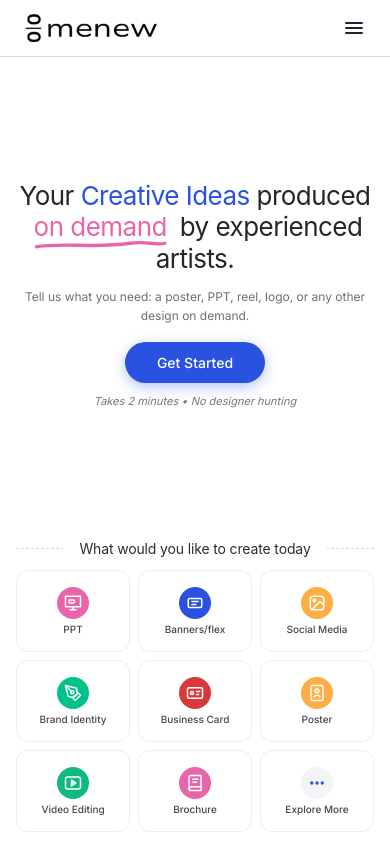
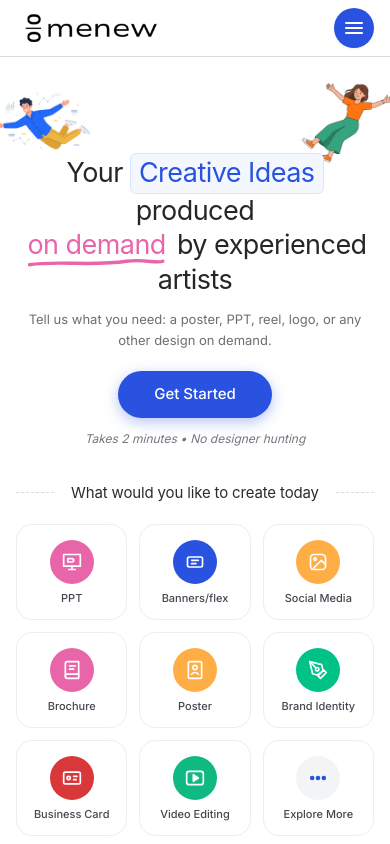
Before and after one commit to karthikreddi2016/menew, a Next.js app: page / in a window 390 px wide. Shown: the top 844 px of the page. Built offline with nearby package versions, Linux system fonts and the light colour scheme; no server answers.

Commit message:
style: align mobile landing page header, hero section, and create today service grid with reference design

```diff
--- a/components/layout/NavbarClient.tsx
+++ b/components/layout/NavbarClient.tsx
@@ -107,7 +107,7 @@ export function NavbarClient({ isLoggedIn, isAdmin = false }: { isLoggedIn: bool
 
         {/* Hamburger — mobile */}
         <button
-          className="flex md:hidden h-10 w-10 items-center justify-center rounded-lg transition-colors hover:bg-black/5"
+          className="flex md:hidden h-10 w-10 items-center justify-center rounded-full bg-[#2952E1] text-white shadow-xs hover:bg-[#1e42c7] transition-all"
           onClick={() => setMenuOpen((v) => !v)}
           aria-label={menuOpen ? "Close menu" : "Open menu"}
         >
--- a/components/sections/CreateTodaySection.tsx
+++ b/components/sections/CreateTodaySection.tsx
@@ -6,7 +6,7 @@ const items = [
     name: "PPT",
     bgColor: "bg-[#E865AA]",
     icon: (
-      <svg width="18" height="18" viewBox="0 0 24 24" fill="none" stroke="currentColor" strokeWidth="2" strokeLinecap="round" strokeLinejoin="round">
+      <svg width="20" height="20" viewBox="0 0 24 24" fill="none" stroke="currentColor" strokeWidth="2" strokeLinecap="round" strokeLinejoin="round">
         <path d="M2 3h20v14H2z" />
         <path d="M8 21h8" />
         <path d="M12 17v4" />
@@ -18,7 +18,7 @@ const items = [
     name: "Banners/flex",
     bgColor: "bg-[#2952E1]",
     icon: (
-      <svg width="18" height="18" viewBox="0 0 24 24" fill="none" stroke="currentColor" strokeWidth="2" strokeLinecap="round" strokeLinejoin="round">
+      <svg width="20" height="20" viewBox="0 0 24 24" fill="none" stroke="currentColor" strokeWidth="2" strokeLinecap="round" strokeLinejoin="round">
         <rect x="3" y="6" width="18" height="12" rx="2" />
         <line x1="8" y1="10" x2="16" y2="10" />
         <line x1="8" y1="14" x2="13" y2="14" />
@@ -29,7 +29,7 @@ const items = [
     name: "Social Media",
     bgColor: "bg-[#FFAE45]",
     icon: (
-      <svg width="18" height="18" viewBox="0 0 24 24" fill="none" stroke="currentColor" strokeWidth="2" strokeLinecap="round" strokeLinejoin="round">
+      <svg width="20" height="20" viewBox="0 0 24 24" fill="none" stroke="currentColor" strokeWidth="2" strokeLinecap="round" strokeLinejoin="round">
         <rect x="3" y="3" width="18" height="18" rx="4" />
         <circle cx="8.5" cy="8.5" r="1.5" />
         <polyline points="21 15 16 10 5 21" />
@@ -37,10 +37,33 @@ const items = [
     ),
   },
   {
+    name: "Brochure",
+    bgColor: "bg-[#E865AA]",
+    icon: (
+      <svg width="20" height="20" viewBox="0 0 24 24" fill="none" stroke="currentColor" strokeWidth="2" strokeLinecap="round" strokeLinejoin="round">
+        <path d="M4 19.5A2.5 2.5 0 0 1 6.5 17H20" />
+        <path d="M6.5 2H20v20H6.5A2.5 2.5 0 0 1 4 19.5v-15A2.5 2.5 0 0 1 6.5 2z" />
+        <line x1="9" y1="7" x2="16" y2="7" />
+        <line x1="9" y1="11" x2="14" y2="11" />
+      </svg>
+    ),
+  },
+  {
+    name: "Poster",
+    bgColor: "bg-[#FFAE45]",
+    icon: (
+      <svg width="20" height="20" viewBox="0 0 24 24" fill="none" stroke="currentColor" strokeWidth="2" strokeLinecap="round" strokeLinejoin="round">
+        <path d="M6 2h12a2 2 0 0 1 2 2v16a2 2 0 0 1-2 2H6a2 2 0 0 1-2-2V4a2 2 0 0 1 2-2z" />
+        <circle cx="12" cy="9" r="2.5" />
+        <path d="M8 17s1.5-2 4-2 4 2 4 2" />
+      </svg>
+    ),
+  },
+  {
     name: "Brand Identity",
     bgColor: "bg-[#00C288]",
     icon: (
-      <svg width="18" height="18" viewBox="0 0 24 24" fill="none" stroke="currentColor" strokeWidth="2" strokeLinecap="round" strokeLinejoin="round">
+      <svg width="20" height="20" viewBox="0 0 24 24" fill="none" stroke="currentColor" strokeWidth="2" strokeLinecap="round" strokeLinejoin="round">
         <path d="M12 19l7-7 3 3-7 7-3-3z" />
         <path d="M18 13l-1.5-7.5L2 2l3.5 14.5L11 18l7-5z" />
         <path d="M2 2l7.586 7.586" />
@@ -52,7 +75,7 @@ const items = [
     name: "Business Card",
     bgColor: "bg-[#D9383A]",
     icon: (
-      <svg width="18" height="18" viewBox="0 0 24 24" fill="none" stroke="currentColor" strokeWidth="2" strokeLinecap="round" strokeLinejoin="round">
+      <svg width="20" height="20" viewBox="0 0 24 24" fill="none" stroke="currentColor" strokeWidth="2" strokeLinecap="round" strokeLinejoin="round">
         <rect x="2" y="5" width="20" height="14" rx="2" />
         <circle cx="8" cy="12" r="2" />
         <path d="M14 10h4" />
@@ -61,35 +84,12 @@ const items = [
     ),
   },
   {
-    name: "Poster",
-    bgColor: "bg-[#FFAE45]",
-    icon: (
-      <svg width="18" height="18" viewBox="0 0 24 24" fill="none" stroke="currentColor" strokeWidth="2" strokeLinecap="round" strokeLinejoin="round">
-        <path d="M6 2h12a2 2 0 0 1 2 2v16a2 2 0 0 1-2 2H6a2 2 0 0 1-2-2V4a2 2 0 0 1 2-2z" />
-        <circle cx="12" cy="9" r="2.5" />
-        <path d="M8 17s1.5-2 4-2 4 2 4 2" />
-      </svg>
-    ),
-  },
-  {
     name: "Video Editing",
     bgColor: "bg-[#10B981]",
     icon: (
-      <svg width="18" height="18" viewBox="0 0 24 24" fill="none" stroke="currentColor" strokeWidth="2" strokeLinecap="round" strokeLinejoin="round">
+      <svg width="20" height="20" viewBox="0 0 24 24" fill="none" stroke="currentColor" strokeWidth="2" strokeLinecap="round" strokeLinejoin="round">
         <rect x="2" y="4" width="20" height="16" rx="3" />
         <polygon points="10 8 16 12 10 16 10 8" fill="currentColor" />
-      </svg>
-    ),
-  },
-  {
-    name: "Brochure",
-    bgColor: "bg-[#E865AA]",
-    icon: (
-      <svg width="18" height="18" viewBox="0 0 24 24" fill="none" stroke="currentColor" strokeWidth="2" strokeLinecap="round" strokeLinejoin="round">
-        <path d="M4 19.5A2.5 2.5 0 0 1 6.5 17H20" />
-        <path d="M6.5 2H20v20H6.5A2.5 2.5 0 0 1 4 19.5v-15A2.5 2.5 0 0 1 6.5 2z" />
-        <line x1="9" y1="7" x2="16" y2="7" />
-        <line x1="9" y1="11" x2="14" y2="11" />
       </svg>
     ),
   },
@@ -97,10 +97,10 @@ const items = [
     name: "Explore More",
     bgColor: "bg-[#F3F4F6] text-[#2952E1]",
     icon: (
-      <svg width="18" height="18" viewBox="0 0 24 24" fill="none" stroke="#2952E1" strokeWidth="2.5" strokeLinecap="round" strokeLinejoin="round">
-        <circle cx="5" cy="12" r="1" fill="#2952E1" />
-        <circle cx="12" cy="12" r="1" fill="#2952E1" />
-        <circle cx="19" cy="12" r="1" fill="#2952E1" />
+      <svg width="20" height="20" viewBox="0 0 24 24" fill="none" stroke="#2952E1" strokeWidth="2.5" strokeLinecap="round" strokeLinejoin="round">
+        <circle cx="5" cy="12" r="1.5" fill="#2952E1" />
+        <circle cx="12" cy="12" r="1.5" fill="#2952E1" />
+        <circle cx="19" cy="12" r="1.5" fill="#2952E1" />
       </svg>
     ),
   },
@@ -108,41 +108,41 @@ const items = [
 
 export function CreateTodaySection() {
   return (
-    <section className="shrink-0 bg-white pb-3 pt-1 px-4 sm:px-8 max-w-[1360px] mx-auto w-full">
+    <section className="shrink-0 bg-white pb-6 pt-2 px-4 sm:px-8 max-w-[1360px] mx-auto w-full">
       {/* Dashed divider line with header text */}
-      <div className="relative flex items-center justify-center mb-2.5 sm:mb-3">
+      <div className="relative flex items-center justify-center mb-5 sm:mb-6">
         <div className="absolute inset-0 flex items-center" aria-hidden="true">
           <div className="w-full border-t border-dashed border-[#D9D9D9]" />
         </div>
         <div className="relative bg-white px-4">
-          <span className="font-serif text-[14px] sm:text-[17px] text-[#2C2C2C] font-normal tracking-[-0.01em]">
+          <span className="font-serif text-[15px] sm:text-[18px] text-[#2C2C2C] font-normal tracking-[-0.01em]">
             What would you like to create today
           </span>
         </div>
       </div>
 
-      {/* Grid of 9 circular icon cards in a single row */}
-      <div className="grid grid-cols-3 sm:grid-cols-9 gap-2 sm:gap-2.5 justify-items-center">
+      {/* Grid of 9 circular icon cards in a 3x3 layout on mobile and 9 columns on desktop */}
+      <div className="grid grid-cols-3 sm:grid-cols-9 gap-3 sm:gap-3.5 justify-items-center">
         {items.map((item) => {
           const serviceSlug = QUICK_SERVICE_MAP[item.name] || "graphic_design";
           let href = `/order?service=${serviceSlug}`;
           if (item.name === "Explore More") href = "/services";
           else if (item.name === "PPT") href = "/services/ppt";
           else if (item.name === "Video Editing") href = "/services/video-editing";
-          else if (item.name === "Logo / Identity") href = "/services/branding";
+          else if (item.name === "Brand Identity") href = "/services/branding";
 
           return (
             <Link
               key={item.name}
               href={href}
-              className="group flex flex-col items-center justify-center rounded-[12px] border border-[#EDEDED] bg-white p-2 w-full h-[82px] sm:h-[92px] transition-all hover:border-[#2952E1]/40 hover:shadow-md hover:-translate-y-0.5"
+              className="group flex flex-col items-center justify-center rounded-[16px] border border-[#EDEDED] bg-white p-2.5 w-full h-[96px] sm:h-[104px] transition-all hover:border-[#2952E1]/40 hover:shadow-md hover:-translate-y-0.5"
             >
               <div
-                className={`w-8 h-8 sm:w-9 sm:h-9 rounded-full flex items-center justify-center text-white transition-transform group-hover:scale-105 ${item.bgColor}`}
+                className={`w-11 h-11 sm:w-12 sm:h-12 rounded-full flex items-center justify-center text-white transition-transform group-hover:scale-105 ${item.bgColor}`}
               >
                 {item.icon}
               </div>
-              <p className="mt-1 text-center font-inter text-[10px] sm:text-[11px] font-medium leading-tight text-[#49454f] group-hover:text-[#2952E1] truncate w-full">
+              <p className="mt-2 text-center font-inter text-[11px] font-medium leading-tight text-[#49454f] group-hover:text-[#2952E1] truncate w-full">
                 {item.name}
               </p>
             </Link>
--- a/components/sections/HeroSection.tsx
+++ b/components/sections/HeroSection.tsx
@@ -3,9 +3,9 @@ import Image from "next/image";
 
 export function HeroSection() {
   return (
-    <section className="relative flex-1 flex flex-col items-center justify-center bg-white px-4 py-2 sm:py-4 min-h-0 overflow-hidden">
+    <section className="relative flex-1 flex flex-col items-center justify-center bg-white px-4 pt-12 pb-6 md:py-6 min-h-0 overflow-hidden">
       {/* Left flying illustration */}
-      <div className="absolute left-[-20px] lg:left-[10px] xl:left-[40px] top-1/2 -translate-y-1/2 w-[160px] md:w-[220px] lg:w-[270px] xl:w-[320px] pointer-events-none z-10 hidden md:block select-none">
+      <div className="absolute left-[-15px] sm:left-[10px] xl:left-[40px] top-2 sm:top-1/2 sm:-translate-y-1/2 w-[115px] sm:w-[180px] md:w-[220px] lg:w-[270px] xl:w-[320px] pointer-events-none z-10 select-none">
         <Image
           src="/images/hero-left-flying.png"
           alt="Illustration left"
@@ -17,7 +17,7 @@ export function HeroSection() {
       </div>
 
       {/* Right flying illustration */}
-      <div className="absolute right-[-20px] lg:right-[10px] xl:right-[40px] top-1/2 -translate-y-1/2 w-[160px] md:w-[220px] lg:w-[270px] xl:w-[320px] pointer-events-none z-10 hidden md:block select-none">
+      <div className="absolute right-[-15px] sm:right-[10px] xl:right-[40px] top-2 sm:top-1/2 sm:-translate-y-1/2 w-[115px] sm:w-[180px] md:w-[220px] lg:w-[270px] xl:w-[320px] pointer-events-none z-10 select-none">
         <Image
           src="/images/hero-right-flying.png"
           alt="Illustration right"
@@ -29,20 +29,20 @@ export function HeroSection() {
       </div>
 
       {/* Hero content container */}
-      <div className="relative z-20 max-w-[780px] mx-auto text-center my-auto">
+      <div className="relative z-20 max-w-[780px] mx-auto text-center mt-12 sm:my-auto">
         {/* Main Headline */}
-        <h1 className="font-serif text-[26px] sm:text-[36px] md:text-[42px] lg:text-[48px] xl:text-[52px] leading-[1.22] text-[#262626] font-normal tracking-[-0.02em]">
+        <h1 className="font-serif text-[27px] sm:text-[36px] md:text-[42px] lg:text-[48px] xl:text-[52px] leading-[1.28] text-[#262626] font-normal tracking-[-0.02em]">
           Your{" "}
-          <span className="text-[#2952E1] font-normal inline-block">
+          <span className="text-[#2952E1] font-normal inline-block bg-[#F4F7FE] border border-[#D9E4FF] px-2 py-0.5 rounded-md">
             Creative Ideas
           </span>{" "}
           produced
-          <br className="hidden sm:block" />
-          <span className="relative inline-block text-[#E865AA] font-normal mx-1.5 sm:mx-2">
+          <br className="block sm:block" />
+          <span className="relative inline-block text-[#E865AA] font-normal mx-1 sm:mx-2">
             on demand
             {/* Hand-drawn pink underline brush stroke */}
             <svg
-              className="absolute -bottom-2 left-0 w-full h-3 text-[#E865AA] overflow-visible"
+              className="absolute -bottom-1.5 left-0 w-full h-3 text-[#E865AA] overflow-visible"
               viewBox="0 0 160 14"
               fill="none"
               xmlns="http://www.w3.org/2000/svg"
@@ -57,23 +57,23 @@ export function HeroSection() {
               />
             </svg>
           </span>{" "}
-          by experienced artists.
+          by experienced artists
         </h1>
 
         {/* Subtitle */}
-        <p className="font-inter text-[12px] sm:text-[14px] text-[#6f6f6f] mt-3 sm:mt-4 max-w-[560px] mx-auto leading-relaxed">
+        <p className="font-inter text-[13px] sm:text-[14px] text-[#6f6f6f] mt-3 sm:mt-4 max-w-[560px] mx-auto leading-relaxed">
           Tell us what you need: a poster, PPT, reel, logo, or any other design on demand.
         </p>
 
         {/* CTA Button */}
-        <div className="mt-4 sm:mt-5 flex flex-col items-center gap-2">
+        <div className="mt-5 flex flex-col items-center gap-2">
           <Link
             href="/order"
-            className="inline-flex items-center justify-center rounded-full bg-[#2952E1] px-8 py-2.5 sm:py-3 font-inter font-medium text-[14px] sm:text-[15px] text-white shadow-[0_4px_14px_0_rgba(41,82,225,0.35)] transition-all hover:bg-[#1e42c7] hover:shadow-lg active:scale-95"
+            className="inline-flex items-center justify-center rounded-full bg-[#2952E1] px-9 py-3 sm:py-3 font-inter font-medium text-[15px] text-white shadow-[0_4px_14px_0_rgba(41,82,225,0.35)] transition-all hover:bg-[#1e42c7] hover:shadow-lg active:scale-95"
           >
             Get Started
           </Link>
-          <p className="font-inter italic text-[11px] sm:text-[12px] text-[#79747e] mt-0.5">
+          <p className="font-inter italic text-[12px] text-[#79747e] mt-1">
             Takes 2 minutes &bull; No designer hunting
           </p>
         </div>
```
